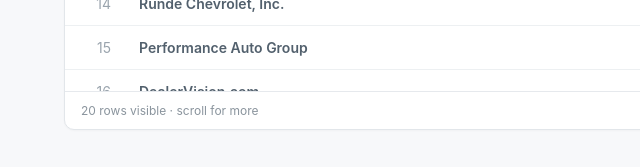
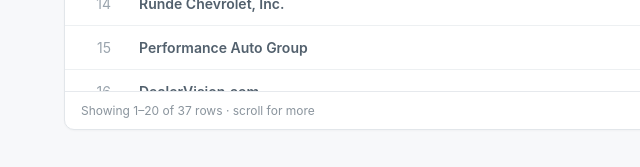
Before and after one commit to spyne-k/editing-pending, a website: page site/index.html in a window 1280 px wide. Shown: the part 737-904 px from the top of the page, 0-640 px from the left. Drawn offline with Linux system fonts and the light colour scheme.

Commit message:
Update index.html

```diff
--- a/site/index.html
+++ b/site/index.html
@@ -6,9 +6,7 @@
   <title>Editing Pending Images</title>
 
   <style>
-    * {
-      box-sizing: border-box;
-    }
+    * { box-sizing: border-box; }
 
     body {
       margin: 0;
@@ -20,7 +18,7 @@
 
     .page {
       max-width: 1200px;
-      margin: auto;
+      margin: 0 auto;
       padding: 28px 24px 40px;
     }
 
@@ -69,11 +67,11 @@
     }
 
     .card {
-      background: #ffffff;
+      background: #fff;
       border: 1px solid #e2e6ea;
       border-radius: 10px;
       overflow: hidden;
-      box-shadow: 0 1px 2px rgba(0, 0, 0, 0.03);
+      box-shadow: 0 1px 2px rgba(0,0,0,.03);
     }
 
     .table-wrap {
@@ -92,7 +90,7 @@
       position: sticky;
       top: 0;
       z-index: 2;
-      background: #ffffff;
+      background: #fff;
       color: #6f7c88;
       font-size: 13px;
       font-weight: 600;
@@ -165,7 +163,6 @@
 </head>
 
 <body>
-
   <main class="page">
 
     <header class="header">
@@ -185,9 +182,7 @@
     <section class="card">
 
       <div class="table-wrap">
-
         <table>
-
           <thead>
             <tr>
               <th class="number">#</th>
@@ -198,42 +193,28 @@
 
           <tbody id="tbody">
             <tr>
-              <td colspan="3" class="empty">
-                Loading data…
-              </td>
+              <td colspan="3" class="empty">Loading data…</td>
             </tr>
           </tbody>
-
         </table>
-
       </div>
 
       <div class="footer">
-        <span>
-          20 rows visible · scroll for more
-        </span>
-
-        <span id="refresh">
-          Last refresh: —
-        </span>
+        <span id="rowCount">Loading…</span>
+        <span id="refresh">Last refresh: —</span>
       </div>
 
     </section>
-
   </main>
 
-
   <script>
-
     let payload = {
       columns: [],
       rows: []
     };
 
-
     const esc = value =>
-      String(value ?? "")
-        .replace(/[&<>"']/g, c => ({
+      String(value ?? "").replace(/[&<>"']/g, c => ({
         "&": "&amp;",
         "<": "&lt;",
         ">": "&gt;",
@@ -241,9 +222,7 @@
         "'": "&#039;"
       }[c]));
 
-
     function setStatus(text, error = false) {
-
       const status = document.getElementById("status");
 
       status.className =
@@ -251,198 +230,85 @@
 
       status.innerHTML =
         '<span class="dot"></span>' +
-        '<span>' +
-        esc(text) +
-        '</span>';
+        '<span>' + esc(text) + '</span>';
     }
 
-
     function render() {
-
-      const rows =
-        Array.isArray(payload.rows)
+      const rows = Array.isArray(payload.rows)
         ? payload.rows
         : [];
 
-      const columns =
-        payload.columns || [];
+      const columns = payload.columns || [];
 
-
-      const nameIndex =
-        columns.findIndex(
-          c =>
-            String(c.name || "").toLowerCase()
-            === "name"
+      const nameIndex = columns.findIndex(
+        c => String(c.name || "").toLowerCase() === "name"
       );
 
-
-      const totalIndex =
-        columns.findIndex(
-          c =>
-            String(c.name || "").toLowerCase()
-            === "total_images"
+      const totalIndex = columns.findIndex(
+        c => String(c.name || "").toLowerCase() === "total_images"
       );
 
+      const nameColumn = nameIndex >= 0 ? nameIndex : 0;
+      const totalColumn = totalIndex >= 0 ? totalIndex : 1;
 
-      const nameColumn =
-        nameIndex >= 0
-          ? nameIndex
-          : 0;
-
-
-      const totalColumn =
-        totalIndex >= 0
-          ? totalIndex
-          : 1;
-
-
-      /*
-       * Sort by total_images
-       * Highest first
-       */
-
-      const data =
-        rows
+      const data = rows
         .map(row => ({
           name: row[nameColumn],
           total: Number(row[totalColumn]) || 0
         }))
-          .sort(
-            (a, b) =>
-              b.total - a.total
+        .sort((a, b) => b.total - a.total);
+
+      const tbody = document.getElementById("tbody");
+
+      if (!data.length) {
+        tbody.innerHTML =
+          '<tr><td colspan="3" class="empty">No records found</td></tr>';
+      } else {
+        tbody.innerHTML = data.map((row, index) => `
+          <tr>
+            <td class="number">${index + 1}</td>
+            <td class="name">${esc(row.name) || "—"}</td>
+            <td class="total">${row.total.toLocaleString()}</td>
+          </tr>
+        `).join("");
+      }
+
+      document.getElementById("rowCount").textContent =
+        `Showing 1–${Math.min(20, data.length)} of ${data.length} rows · scroll for more`;
+
+      document.getElementById("refresh").textContent =
+        "Last refresh: " +
+        (payload.fetchedAt
+          ? new Date(payload.fetchedAt).toLocaleString()
+          : "—");
+    }
+
+    async function loadData() {
+      try {
+        const response = await fetch(
+          "data.json",
+          { cache: "no-store" }
         );
 
-
-      const tbody =
-        document.getElementById("tbody");
-
-
-      if (!data.length) {
-
-        tbody.innerHTML =
-          `
-          <tr>
-            <td colspan="3" class="empty">
-              No records found
-            </td>
-          </tr>
-          `;
-
-      } else {
-
-        tbody.innerHTML =
-          data
-            .map((row, index) => {
-
-              return `
-                <tr>
-
-                  <td class="number">
-                    ${index + 1}
-                  </td>
-
-                  <td class="name">
-                    ${esc(row.name) || "—"}
-                  </td>
-
-                  <td class="total">
-                    ${row.total.toLocaleString()}
-                  </td>
-
-                </tr>
-              `;
-
-            })
-            .join("");
+        if (!response.ok) {
+          throw new Error("HTTP " + response.status);
         }
 
-
-      const refreshTime =
-        payload.fetchedAt
-          ? new Date(
-              payload.fetchedAt
-            ).toLocaleString()
-          : "—";
-
-
-      document.getElementById(
-        "refresh"
-      ).textContent =
-        "Last refresh: " +
-        refreshTime;
-    }
-
-
-    async function loadData() {
-
-      try {
-
-        const response =
-          await fetch(
-            "data.json",
-            {
-              cache: "no-store"
-            }
-          );
-
-
-        if (!response.ok) {
-
-          throw new Error(
-            "HTTP " +
-            response.status
-          );
-
-        }
-
-
-        payload =
-          await response.json();
-
+        payload = await response.json();
 
         render();
-
-
-        setStatus(
-          "Live data"
-        );
-
+        setStatus("Live data");
 
       } catch (error) {
-
-        console.error(
-          "Dashboard data load failed:",
-          error
-        );
-
-
-        setStatus(
-          "Data unavailable",
-          true
-        );
-
+        console.error("Dashboard data load failed:", error);
+        setStatus("Data unavailable", true);
       }
-
     }
-
-
-    /*
-     * Initial load
-     */
 
     loadData();
 
-
-    /*
-     * Refresh every 5 minutes
-     */
-
-    setInterval(
-      loadData,
-      5 * 60 * 1000
-    );
-
+    // Refresh every 5 minutes.
+    setInterval(loadData, 5 * 60 * 1000);
   </script>
-
 </body>
 </html>
```
Lines whose indentation alone changed are shown as unchanged.
